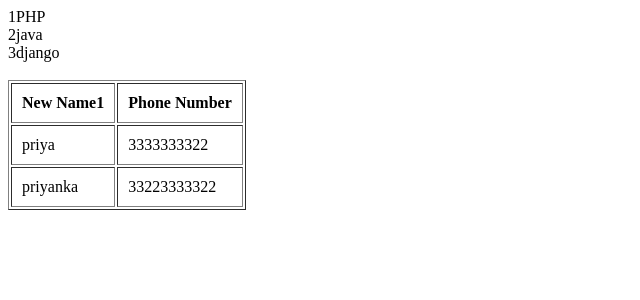
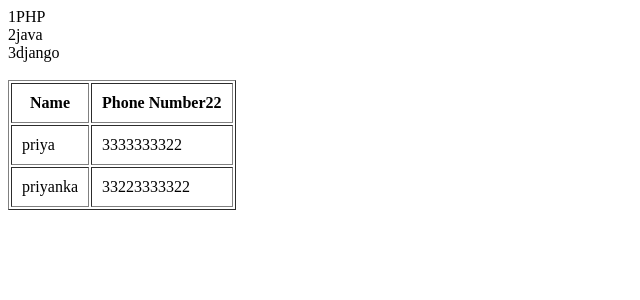
Before and after one commit to priya-dixit-2503/django-project, a Django app: page / in a window 1280 px wide. Shown: the top 300 px of the page, without its empty margins (0-640 px from the left). Run offline with Django 4.2, Linux system fonts and the light colour scheme.

Commit message:
done changes

```diff
--- a/wscubetech/template/index.html
+++ b/wscubetech/template/index.html
@@ -22,8 +22,8 @@
 <br/>
     <table border="1" cellpadding='10'>
         <tr>
-            <th>New Name1 </th>
-            <th>Phone Number</th>
+            <th>Name</th>
+            <th>Phone Number22</th>
 
         </tr>
 
```
